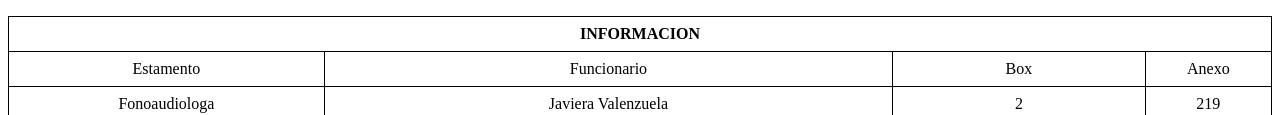
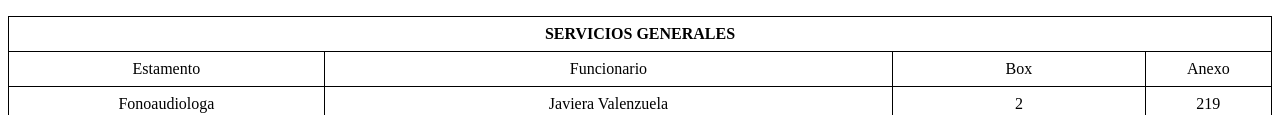
Before and after one commit to Vangeance97/AnexoABG, a plain HTML site: page index.html in a window 1280 px wide. Shown: the part 1505-1620 px from the top of the page. Drawn offline with Linux system fonts and the light colour scheme.

Commit message:
Update index.html

```diff
--- a/index.html
+++ b/index.html
@@ -269,7 +269,7 @@
 
     <table>
          <tr>
-            <td colspan="4"><b>INFORMACION</b></td>
+            <td colspan="4"><b>SERVICIOS GENERALES</b></td>
         </tr>
         <tr>
             <td class="col1">Estamento</td>
```
